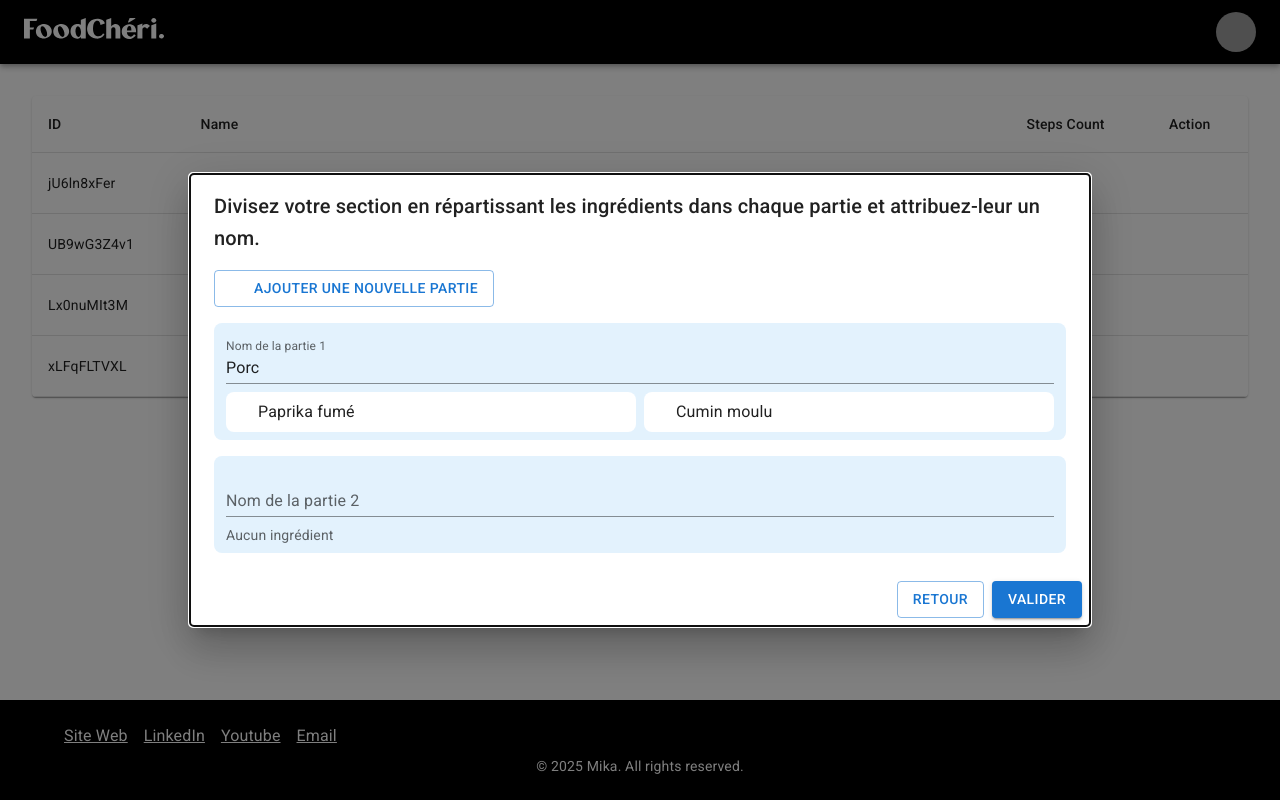
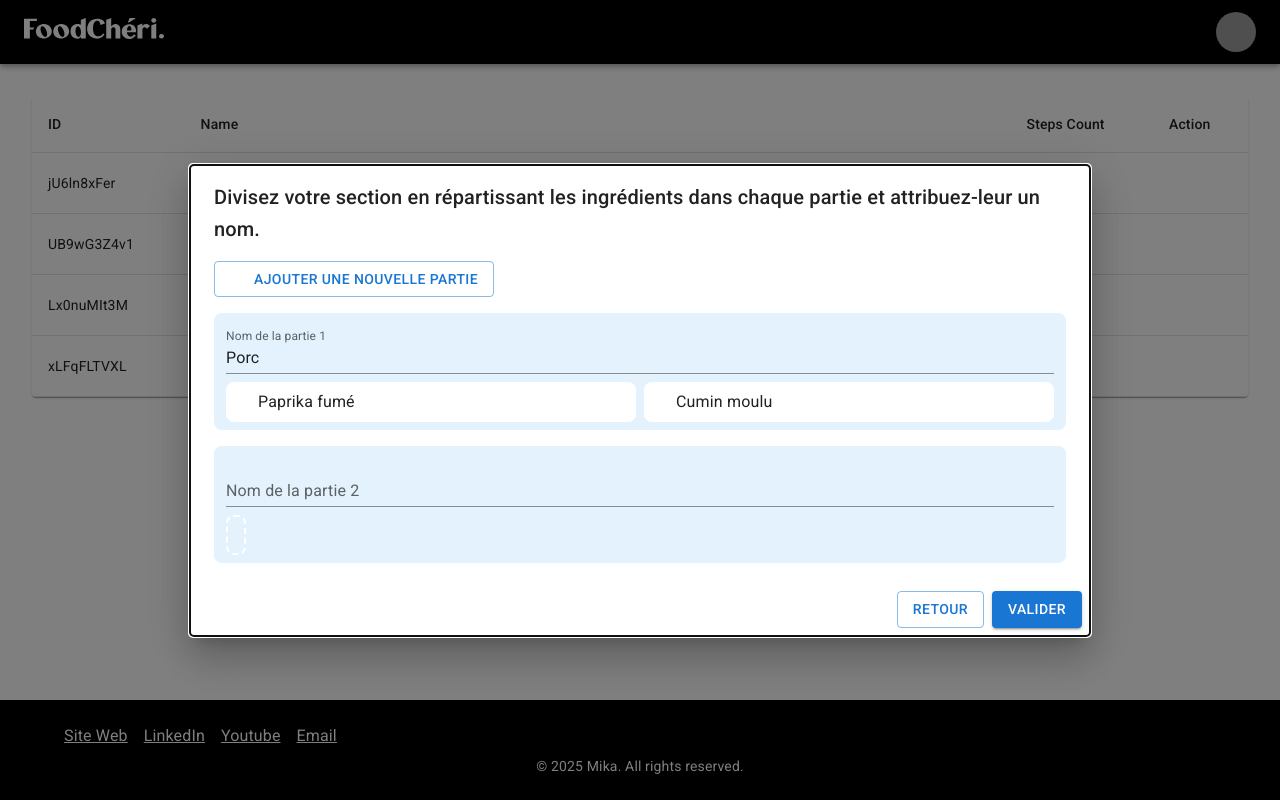
Before and after one commit to tiavina-mika/kfc-sections-outputs-ingredients, a React (Vite) app: page / in a window 1280 px wide. Built offline with nearby package versions, Linux system fonts and the light colour scheme; grey boxes are pictures that could not be loaded; some icons are missing.

Commit message:
Update SectionOutputsIngredientsForm.tsx

```diff
--- a/src/containers/SectionOutputsIngredientsForm.tsx
+++ b/src/containers/SectionOutputsIngredientsForm.tsx
@@ -94,6 +94,15 @@ const StyledIngredient = styled(Box)({
   backgroundColor: "#fff"
 });
 
+const StyledNoIngredients = styled("div")({
+  padding: "8px",
+  gap: 8,
+  borderRadius: 8,
+  height: 40,
+  border: "2px dashed #fff"
+
+});
+
 export type SectionOutputsIngredientsFormValues = {
   sectionOutputs: {
     name: string;
@@ -161,14 +170,11 @@ const SectionOutputsIngredientsForm = forwardRef<FormikProps<SectionOutputsIngre
                           />
                           {/* ingredients field */}
                           <Box mt={1} display="flex" gap={1} flexWrap="wrap">
+                            {/* no ingredient */}
                             {section.ingredients.length === 0 ? (
-                              <Typography
-                                variant="body2"
-                                color="text.secondary"
-                              >
-                                Aucun ingrédient
-                              </Typography>
+                              <StyledNoIngredients />
                             ) : (
+                            // with ingredients
                               <Grid container spacing={1} sx={{ flex: 1 }}>
                                 {section.ingredients.map((ingredient, ingIndex) => (
                                   <Grid size={6} key={ingIndex}>
```
